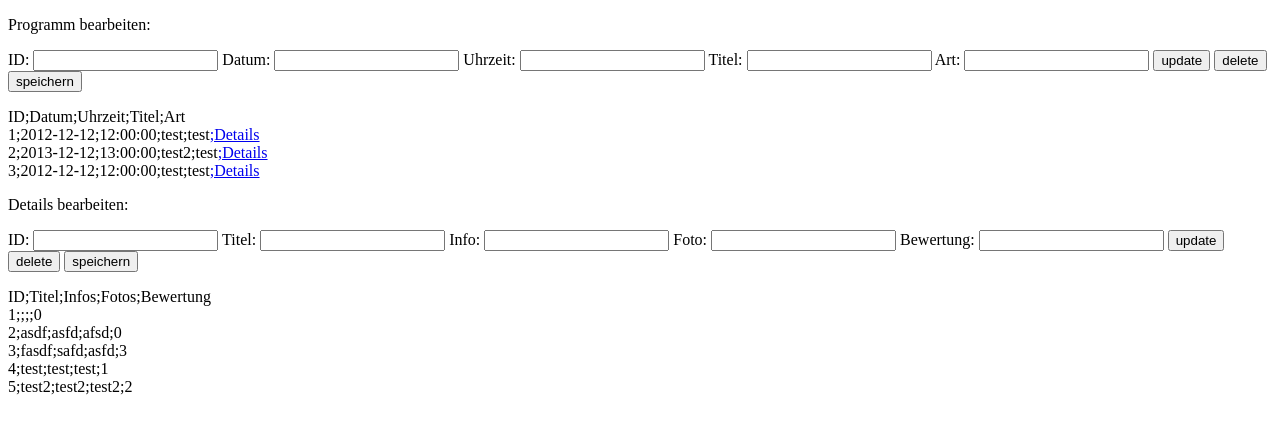
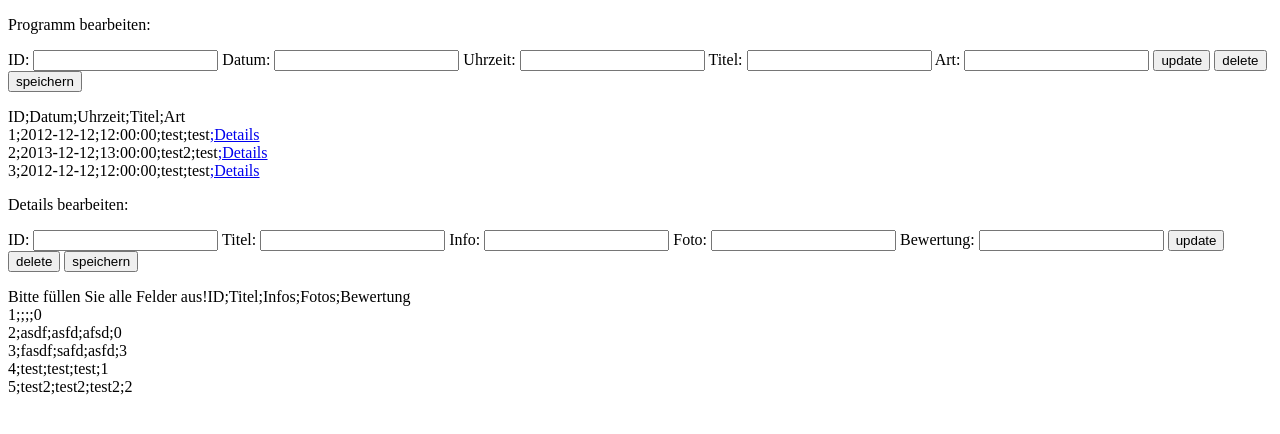
Before and after one commit to cwolf12/wet2, a PHP site: the page made by pages/Programm.php in a window 1280 px wide. Shown: the top 434 px of the page. Run offline with PHP 8.4, Linux system fonts and the light colour scheme; the template is opened without the code that fills it, so the values that code supplies are empty; a user stored in the database is signed in; data comes from the database, SQL or seed files in the repository.

Commit message:
Update manageDetails.php

```diff
--- a/php/manageDetails.php
+++ b/php/manageDetails.php
@@ -22,5 +22,10 @@ if (isset($_SESSION['Admin']) && $_SESSION['Admin'] === "true") {
         mysql_query($sql);
         mysql_close($con);
     }
+    else
+        echo 'Bitte füllen Sie alle Felder aus!';
+}
+else {
+    echo 'Sie benötigen Admin-Rechte!';
 }
 ?>
```
